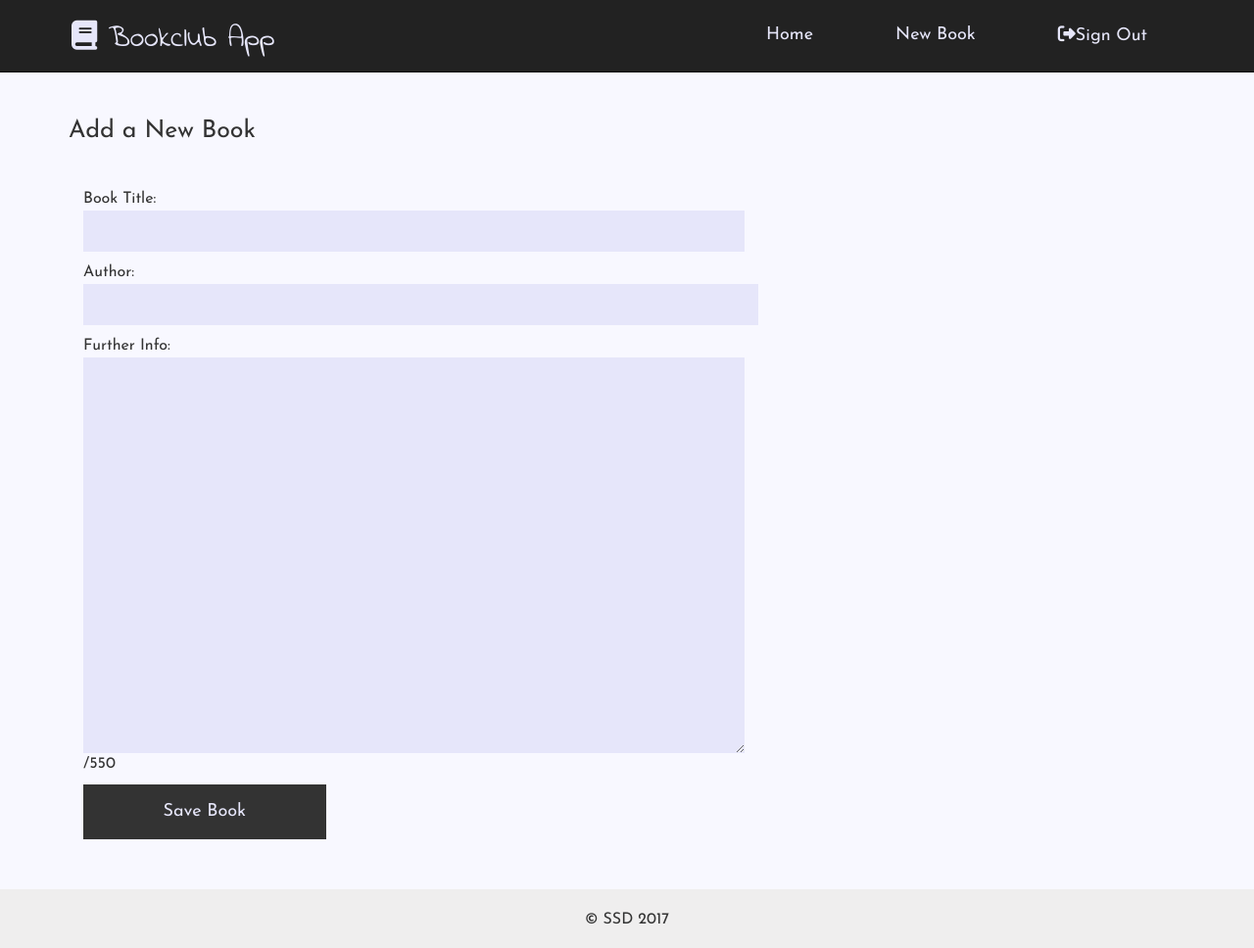
After one commit to staplesad/flask_bookclub, a Flask app: page /wishlist/new in a window 1280 px wide. The commit adds this page. Shown: the whole page at 98% size. Run offline with Flask 2, Linux system fonts and the light colour scheme; a user stored in the database is signed in; some libraries are stand-ins or nearby versions.

Commit message:
functional wishlist with ability to add new books and edit added books. displays book title, author and info field. only books added by user are viewable to user.

```diff
--- a/bookclub_app/forms.py
+++ b/bookclub_app/forms.py
@@ -18,3 +18,8 @@ class BookForm(Form):
 class ReviewForm(Form):
     star = IntegerField('star', validators=[DataRequired()])
     text = StringField('text', widget=TextArea(), validators=[Optional()])
+
+class WishBookForm(Form):
+    title = StringField('title', validators=[DataRequired()])
+    author = StringField('author', validators=[Optional()])
+    info = StringField('info', widget=TextArea(), validators=[Optional()])
--- /dev/null
+++ b/bookclub_app/templates/new_wishbook.html
@@ -0,0 +1,26 @@
+{% extends 'base.html' %}
+{% block content %}
+<h1> {{title}} </h1>
+<div class="container">
+	<div class="row">
+		<div class="col-md-8">
+			<form id="addbookform" action="" method="post" name="post">
+			  {{ form.hidden_tag() }}
+			  <p>Book Title:<br>
+			  {{form.title(size=80)}}<br>
+			  {% for error in form.title.errors %}
+			  <span style='color: red;'>[{{error}}]</span>
+			  {% endfor %}</p>
+        <p>Author:<br>
+        {{form.author(size=80)}}<br>
+        <p>Further Info:<br>
+        {{form.info (cols=80, rows=10)}}<br>
+        <span id="characters"></span>/550
+			  </p>
+			  <p><input type='submit' value='Save Book' class='formbutton'></p>
+			</form>
+		</div>
+	</div>
+</div>
+
+{% endblock %}
--- a/bookclub_app/templates/wishlist.html
+++ b/bookclub_app/templates/wishlist.html
@@ -11,9 +11,11 @@
           <td> {{book.title}}</td>
           <td> {{book.author}}</td>
           <td> {{book.info}}</td>
+          <td><a href='/wishlist/{{book.title}}/edit' class='button1'>Edit</a></td>
         </tr>
         {% endfor %}
       </table>
+			<a href='/wishlist/new' class='button1'>Add Book</a>
     </div>
 
     <div class="col-md-12">
--- a/bookclub_app/views.py
+++ b/bookclub_app/views.py
@@ -3,7 +3,7 @@ from flask_login import login_user, logout_user, current_user, login_required
 from bookclub_app import app, db, lm
 from sqlalchemy import desc
 from random import randint
-from .forms import LoginForm, BookForm, ReviewForm
+from .forms import LoginForm, BookForm, ReviewForm, WishBookForm
 from .models import User, Book, Review, Quote, WishBook, check_password
 from .emails import new_book_notification, upcoming_notification
 ###LOGIN AND HOME ###################################
@@ -221,10 +221,49 @@ def review_delete(title):
 @app.route('/wishlist', methods=['GET'])
 @login_required
 def wishlist():
-    user = g.user
     books = WishBook.query.filter_by(user=current_user).all()
     quote = choose_quote()
-    return render_template('wishlist.html', title='My Wishlist', user=user, books=books, quote=quote)
+    return render_template('wishlist.html', title='My Wishlist', user=current_user, books=books, quote=quote)
+
+
+@app.route('/wishlist/new', methods=['GET','POST'])
+@login_required
+def add_wishbook():
+    form=WishBookForm()
+    if form.validate_on_submit():
+        book = WishBook(title=form.title.data, author=form.author.data,
+                info=form.info.data,
+                user=current_user)
+        db.session.add(book)
+        db.session.commit()
+        flash('New book has been added!')
+        return redirect(url_for('wishlist'))
+
+    return render_template('new_wishbook.html', title='Add a New Book', form=form)
+
+@app.route('/wishlist/<title>/edit', methods=['GET', 'POST'])
+@login_required
+def edit_wishbook(title):
+    book = WishBook.query.filter_by(user=current_user, title=title).first()
+    form=WishBookForm()
+
+    if book == None:
+        flash('Book %s not found.' % title)
+        return redirect(url_for('wishlist'))
+    if form.validate_on_submit():
+        book.title = form.title.data
+        book.author = form.author.data
+        book.info = form.info.data
+        db.session.add(book)
+        db.session.commit()
+        flash('Changes have been saved.')
+        return redirect(url_for('wishlist'))
+    else:
+        form.title.data=book.title
+        form.author.data=book.author
+        form.info.data = book.info
+    return render_template('new_wishbook.html', title='Edit Book: %s' %title, form=form)
+
 
 ####### Quote functions ##################
 def choose_quote():
```
